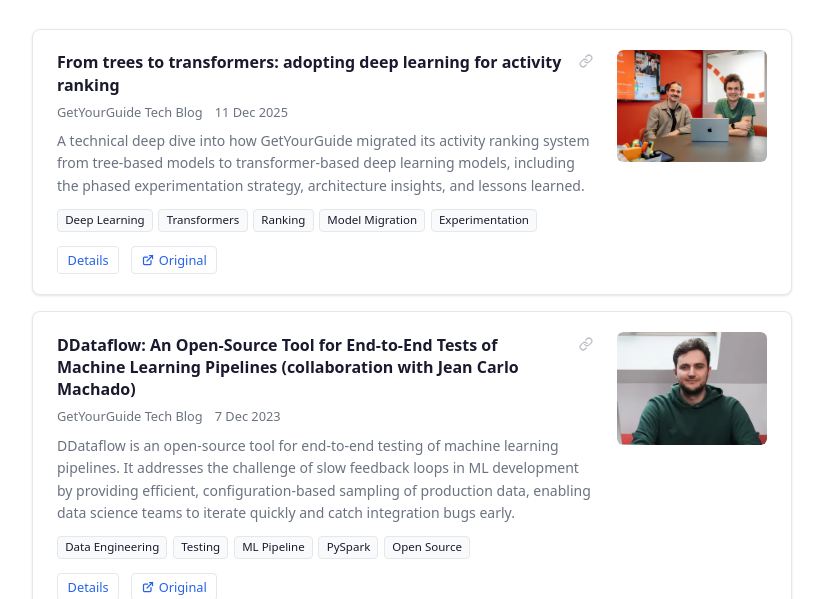
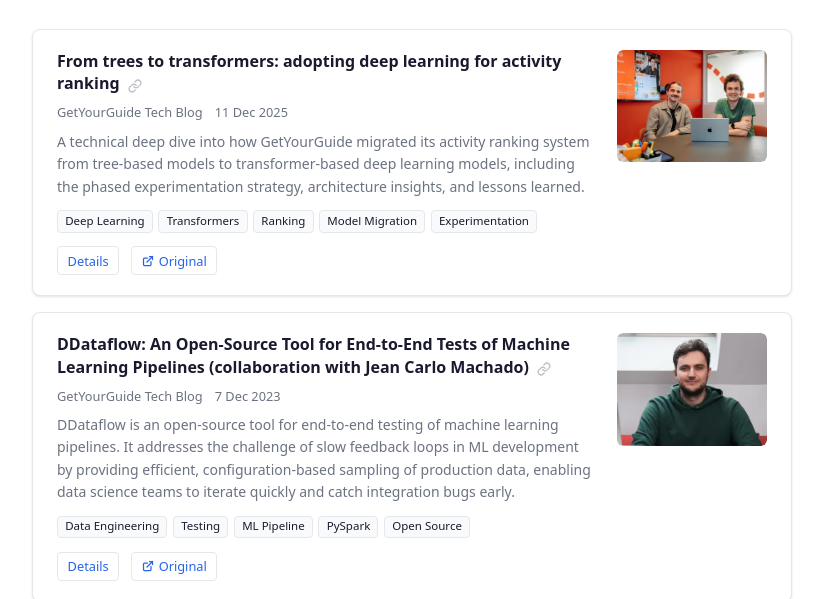
Before and after one commit to theopinard/about-me, an Astro site: page /about-me/blog in a window 1280 px wide. Shown: the part 201-800 px from the top of the page, without its empty margins (228-1051 px from the left). Built offline with nearby package versions, Linux system fonts and the light colour scheme; Astro itself is replaced by a stand-in of ours.

Commit message:
Keep permalink icons inline after titles (#7)

```diff
--- a/src/pages/blog.astro
+++ b/src/pages/blog.astro
@@ -60,9 +60,7 @@ function formatDate(date: Date): string {
         <article id={post.id} class="card blog-card">
           <div class="blog-card-body">
             <h3 class="card-title-row">
-              <a href={localPath(`/blog/${post.id}`)}>
-                {post.title}
-              </a>
+              <a href={localPath(`/blog/${post.id}`)}>{post.title}</a>
               <a class="permalink" href={`${localPath('/blog')}#${post.id}`} aria-label={`Permalink to ${post.title}`}>
                 <svg aria-hidden="true" width="14" height="14" viewBox="0 0 24 24" fill="none" stroke="currentColor" stroke-width="2.25" stroke-linecap="round" stroke-linejoin="round">
                   <path d="M10 13a5 5 0 0 0 7.54.54l3-3a5 5 0 0 0-7.07-7.07l-1.72 1.71" />
--- a/src/styles/global.css
+++ b/src/styles/global.css
@@ -472,23 +472,17 @@ a:hover {
 }
 
 .card-title-row {
-  align-items: baseline;
-  display: flex;
-  gap: 0.35rem;
-}
-
-.card-title-row > a:first-child {
-  min-width: 0;
+  display: block;
 }
 
 .card-title-row .permalink {
   align-items: center;
   color: var(--text-muted);
   display: inline-flex;
-  flex: 0 0 auto;
   height: 1.4rem;
   justify-content: center;
   opacity: 0.45;
+  vertical-align: -0.2rem;
   width: 1.4rem;
 }
 
```
